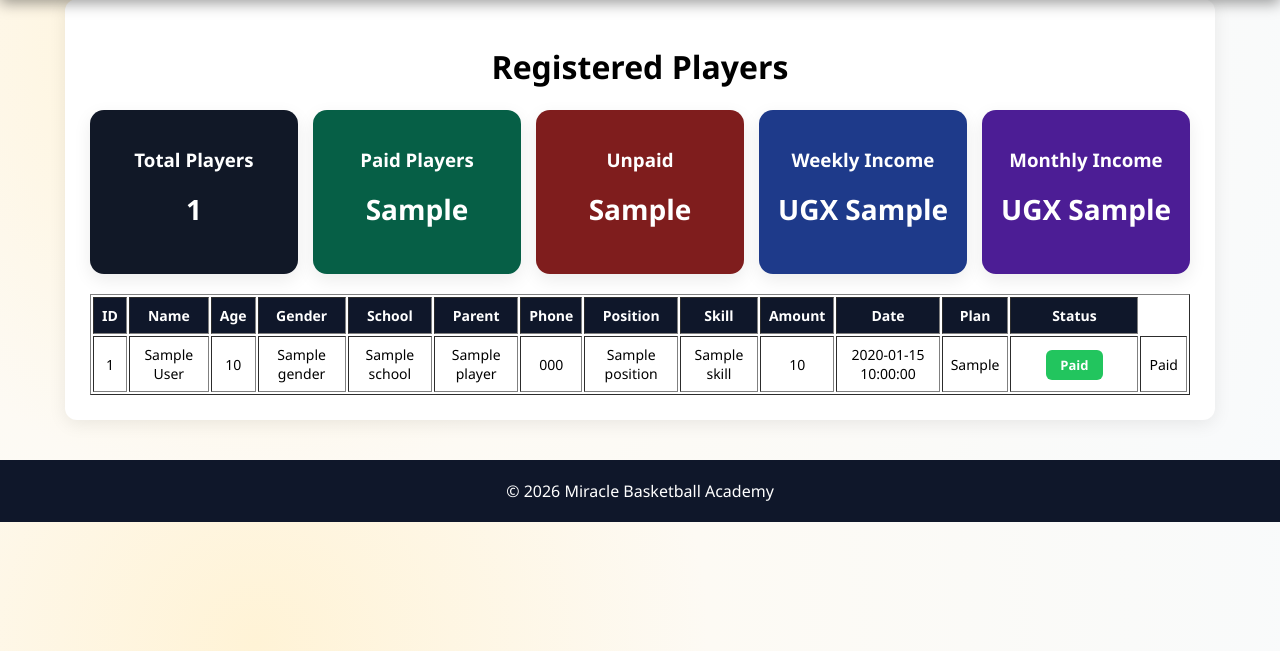
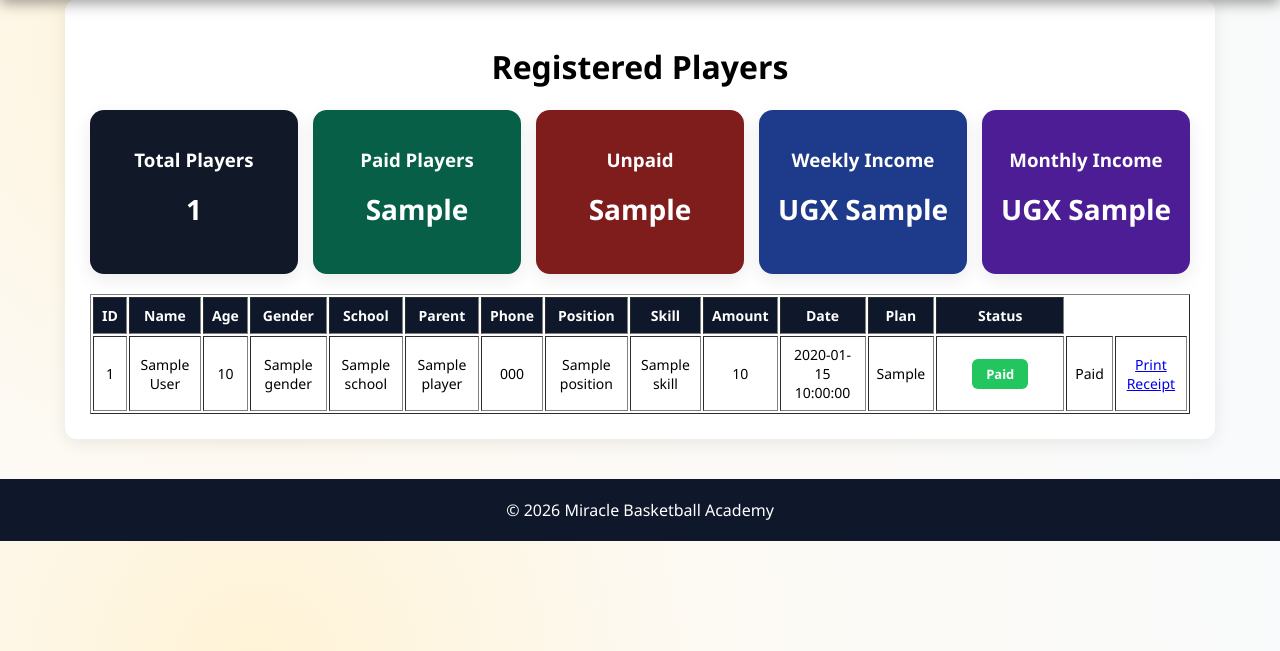
Before and after one commit to mccalsta/mba, a Flask app: template templates/admin_dashboard.html in a window 1280 px wide. Shown: the part 83-734 px from the top of the page. Run offline with Flask 3, Linux system fonts and the light colour scheme; the template is opened without the code that fills it: most values are stand-ins (such as "Sample title", 1, 10 or a date in 2020).

Commit message:
Update admin_dashboard.html

```diff
--- a/templates/admin_dashboard.html
+++ b/templates/admin_dashboard.html
@@ -70,6 +70,11 @@
     {% endif %}
 </td>
     <td>{{ p.payment_status }}</td>
+    <td>
+    {% if p.payment_status == 'Paid' %}
+        <a href="/receipt/{{ p.id }}" class="btn">Print Receipt</a>
+    {% endif %}
+</td>
 </tr>
 {% endfor %}
 
```
